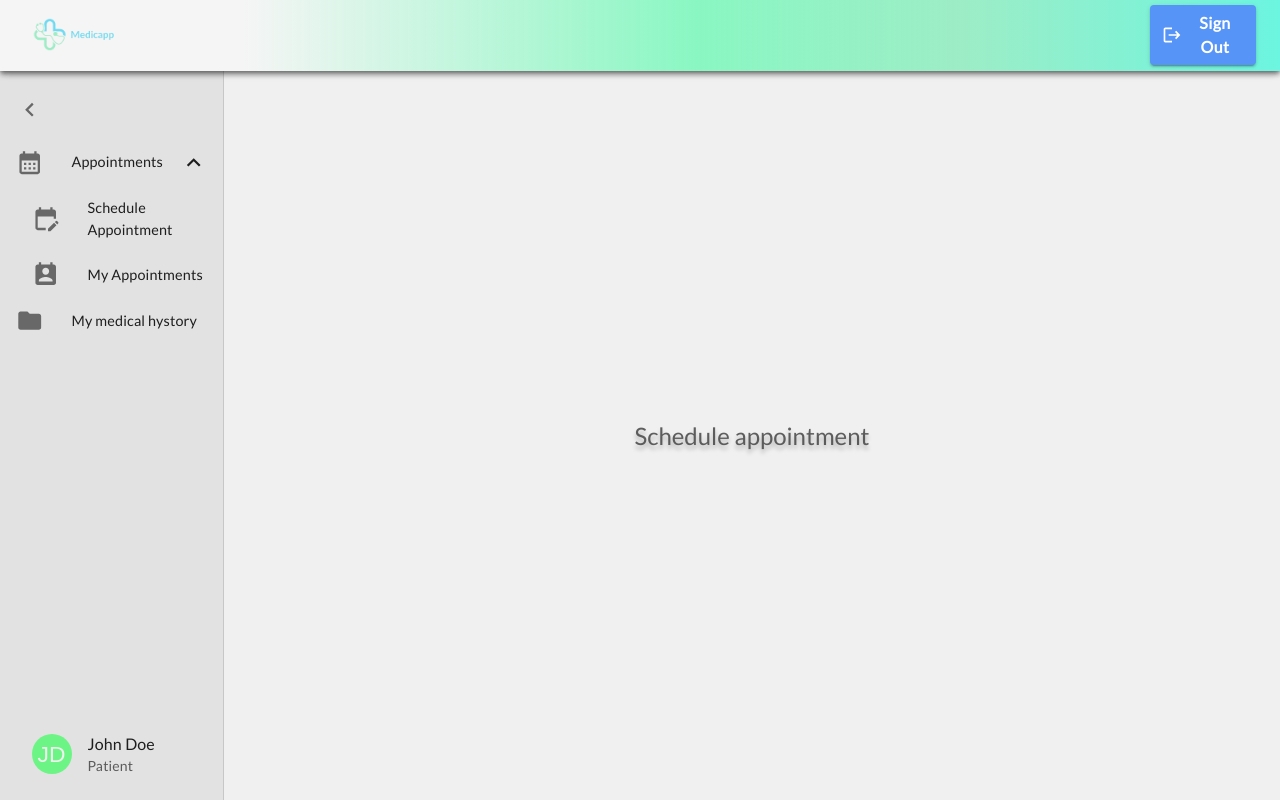
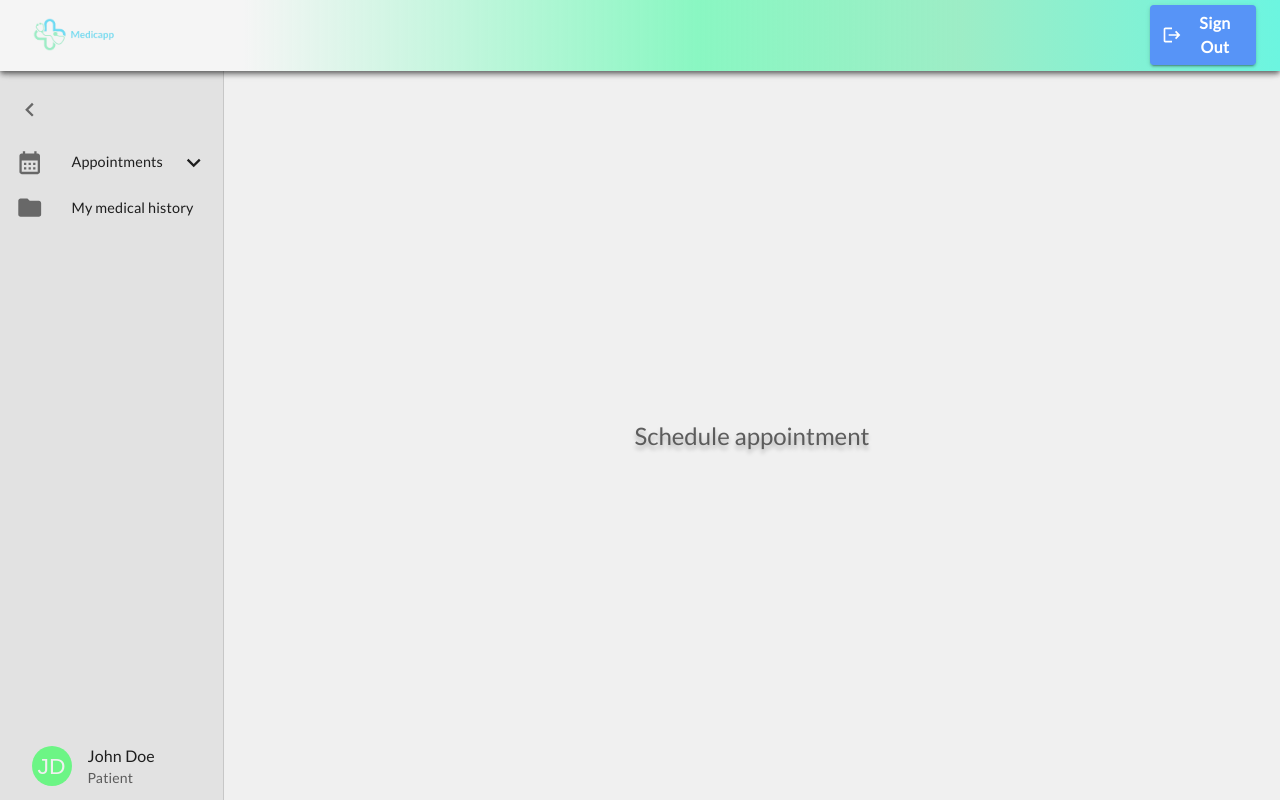
Before and after one commit to ivantrejoc/medicapp_frontend, a React (Vite) app: page / in a window 1280 px wide. Both pictures are taken after a click on the button 29 px from the left and 109 px from the top of the page. Built offline with nearby package versions, Linux system fonts and the light colour scheme.

Commit message:
sidebar tooltips

```diff
--- a/src/components/Sidenav/Sidenav.jsx
+++ b/src/components/Sidenav/Sidenav.jsx
@@ -5,7 +5,7 @@ import {
   ListItemButton,
   ListItemIcon,
   ListItemText,
-  Divider,
+  Tooltip,
   Collapse,
   Box,
   Avatar,
@@ -23,7 +23,7 @@ import NavigateNextIcon from "@mui/icons-material/NavigateNext";
 
 const Sidenav = () => {
   const [drawerExpanded, setDrawerExpanded] = useState(false);
-  const [openDropdown, setOpenDropdown] = useState(true);
+  const [openDropdown, setOpenDropdown] = useState(false);
 
   const toggleDrawer = () => {
     setDrawerExpanded(!drawerExpanded);
@@ -37,24 +37,24 @@ const Sidenav = () => {
     <Drawer
       variant="permanent"
       sx={{
-        width: "14rem",
+        width: { sm: "7rem", md: "14rem" },
         flexShrink: 0,
         boxSizing: "border-box",
         zIndex: 1200,
         "& .MuiDrawer-paper": {
-          width: drawerExpanded ? "14rem" : "5rem",
+          width: drawerExpanded ? { sm: "14rem", md: "14rem" } : "5rem",
 
           boxSizing: "border-box",
           background: "#E2E2E2",
           display: "flex",
           alignItems: "center",
-          gap: 52
+          gap: { sm: 78, md: 60, xl: 52 }
         }
       }}
     >
       <Box
         sx={{
-          width: drawerExpanded ? "14rem" : "5rem",
+          width: drawerExpanded ? { sm: "14rem", md: "14rem" } : "5rem",
           maxWidth: "14rem",
           height: "14rem",
           marginTop: 10
@@ -76,12 +76,14 @@ const Sidenav = () => {
             {openDropdown ? <ExpandLess /> : <ExpandMore />}
           </ListItemButton>
         ) : (
+          <Tooltip title="Appointments" placement="right-start">
             <ListItemButton onClick={handleDropdown}>
               <ListItemIcon>
                 <CalendarMonthIcon />
               </ListItemIcon>
               {openDropdown ? <ExpandLess /> : <ExpandMore />}
             </ListItemButton>
+          </Tooltip>
         )}
         {drawerExpanded ? (
           <Collapse in={openDropdown} timeout="auto" unmountOnExit>
@@ -103,16 +105,20 @@ const Sidenav = () => {
         ) : (
           <Collapse in={openDropdown} timeout="auto" unmountOnExit>
             <List component="div" disablePadding>
+              <Tooltip title="Schedule Appointment" placement="right-start">
                 <ListItemButton sx={{ pl: 4 }}>
                   <ListItemIcon>
                     <EditCalendarIcon />
                   </ListItemIcon>
                 </ListItemButton>
+              </Tooltip>
+              <Tooltip title="My appointments" placement="right-start">
                 <ListItemButton sx={{ pl: 4 }}>
                   <ListItemIcon>
                     <PermContactCalendarIcon />
                   </ListItemIcon>
                 </ListItemButton>
+              </Tooltip>
             </List>
           </Collapse>
         )}
@@ -121,14 +127,16 @@ const Sidenav = () => {
             <ListItemIcon>
               <FolderIcon />
             </ListItemIcon>
-            <ListItemText primary="My medical hystory" />
+            <ListItemText primary="My medical history" />
           </ListItemButton>
         ) : (
+          <Tooltip title="My medical history" placement="right-start">
             <ListItemButton>
               <ListItemIcon>
                 <FolderIcon />
               </ListItemIcon>
             </ListItemButton>
+          </Tooltip>
         )}
       </Box>
       {drawerExpanded && (
```
Lines whose indentation alone changed are shown as unchanged.
